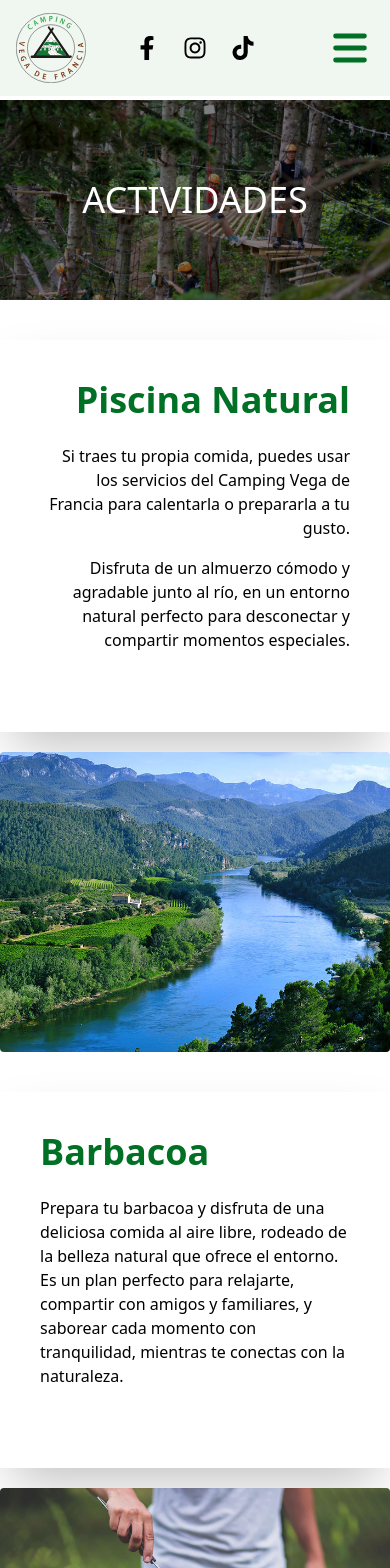
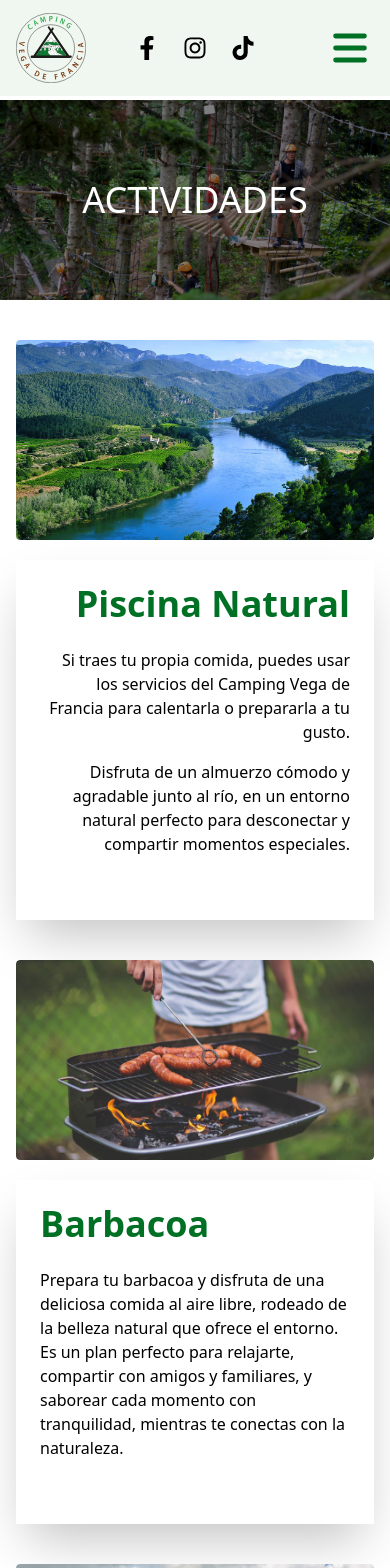
Before and after one commit to AdrianGonzalo/Camping-Vega-de-Francia, a Next.js app: page /activities in a window 390 px wide. Shown: the top 1568 px of the page. Built offline with nearby package versions, Linux system fonts and the light colour scheme.

Commit message:
make responsive in activities

```diff
--- a/src/app/components/bigCard.jsx
+++ b/src/app/components/bigCard.jsx
@@ -24,21 +24,29 @@ const BigCard = ({
   return (
     <>
       {/* Card principal */}
-      <div className="max-w-[1150px] mx-auto my-10">
+      <div className="max-w-[1150px] mx-auto my-10 px-4 xl:px-0">
         <div
-          className={`flex gap-5 flex-col md:flex-row ${
-            imageLeft ? "md:flex-row-reverse" : ""
+          className={`flex gap-5 flex-col ${
+            imageLeft ? "xl:flex-row-reverse" : "xl:flex-row"
           }`}
         >
+          <div className="w-full h-[200px] xl:w-[500px] xl:h-[300px] relative rounded overflow-hidden">
+            <Image
+              src={imageSrc}
+              alt={imageAlt}
+              fill
+              className="object-cover rounded"
+            />
+          </div>
+
           <div
-            className={`bg-white shadow-2xl p-10 flex-1 flex flex-col justify-center ${alignment}`}
+            className={`bg-white shadow-2xl p-6 xl:p-10 flex-1 flex flex-col justify-center ${alignment}`}
           >
             <h2 className="text-4xl text-[var(--titleBody)] font-bold mb-6">
               {title}
             </h2>
             <p className="mb-10">{description}</p>
 
-            {/* Mostrar botón solo si showMoreButton es true */}
             {showMoreButton && (
               <button
                 className="text-white bg-green-800 px-4 py-2 rounded hover:bg-green-700 transition"
@@ -47,15 +55,6 @@ const BigCard = ({
                 Más información
               </button>
             )}
-          </div>
-
-          <div className="w-full md:w-[500px] h-[300px] relative">
-            <Image
-              src={imageSrc}
-              alt={imageAlt}
-              fill
-              className="object-cover rounded"
-            />
           </div>
         </div>
       </div>
@@ -77,7 +76,6 @@ const BigCard = ({
             {/* Contenido */}
             <div className="p-6">
               <h3 className="text-3xl font-bold mb-4 text-center">{title}</h3>
-              {/* Si es senderismo y showRoutes=true mostramos el componente */}
               {showRoutes && title === "Senderismo" ? (
                 <Routes showRoutes={true} />
               ) : (
```
